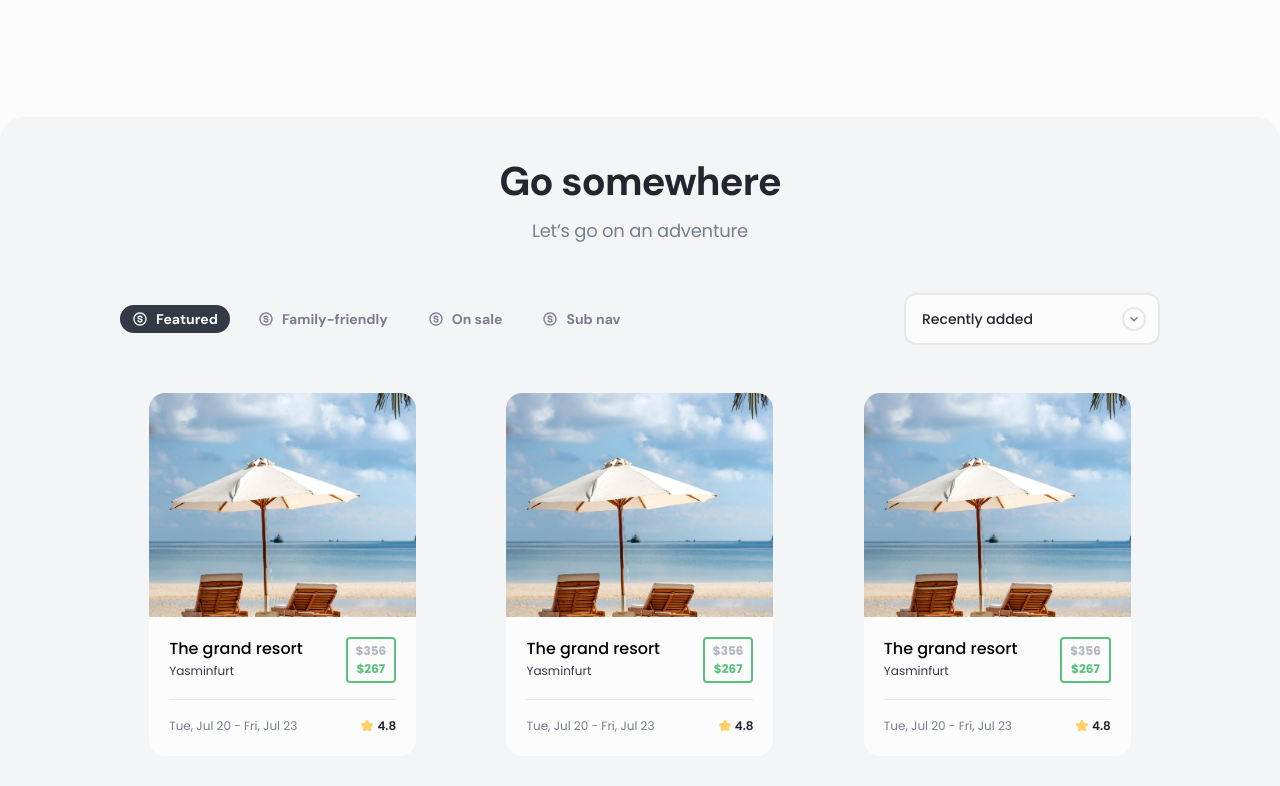
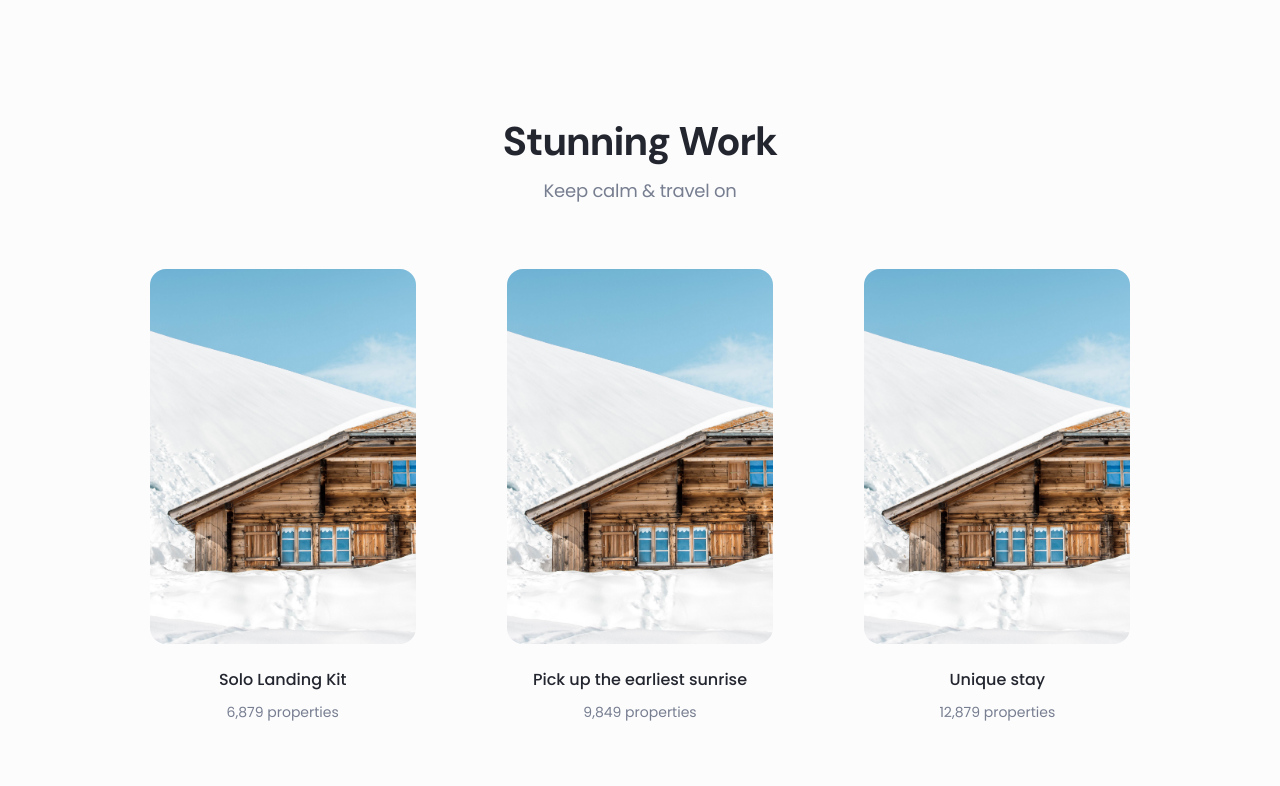
Before and after one commit to hasanlashgari01/fleet-react, a React (Vite) app: page / in a window 1280 px wide. Shown: the part 3346-4132 px from the top of the page. Built offline with nearby package versions, Linux system fonts and the light colour scheme.

Commit message:
Stunning Work

```diff
--- /dev/null
+++ b/src/components/LiveSection.jsx
@@ -0,0 +1,86 @@
+import { Swiper, SwiperSlide } from "swiper/react";
+import { Navigation } from "swiper/modules";
+import SectionTop from "./SectionTop";
+import "swiper/css";
+import "swiper/css/navigation";
+
+function LiveSection() {
+    const data = [
+        { image: "/public/images/products/Live-Product-1.jpg", title: "Solo Landing Kit", count: "6,879" },
+        { image: "/public/images/products/Live-Product-1.jpg", title: "Pick up the earliest sunrise", count: "9,849" },
+        { image: "/public/images/products/Live-Product-1.jpg", title: "Unique stay", count: "12,879" },
+    ];
+
+    return (
+        <div className="container pb-16">
+            <SectionTop title="Stunning Work" description="Keep calm & travel on" />
+            <div className="mt-16">
+                <Swiper
+                    slidesPerView={1.2}
+                    spaceBetween={32}
+                    breakpoints={{
+                        480: {
+                            slidesPerView: 1.6,
+                            spaceBetween: 24,
+                        },
+                        768: {
+                            slidesPerView: 2,
+                            spaceBetween: 24,
+                        },
+                        1024: {
+                            slidesPerView: 3,
+                            spaceBetween: 32,
+                        },
+                    }}
+                    navigation={{
+                        nextEl: ".image-swiper-button-next",
+                        prevEl: ".image-swiper-button-prev",
+                        disabledClass: "swiper-button-disabled",
+                    }}
+                    modules={[Navigation]}
+                >
+                    {data.map((item, index) => {
+                        return (
+                            <SwiperSlide key={index}>
+                                <div className="group flex flex-col items-center w-full select-none">
+                                    <div className="w-[266px] h-[375px] overflow-hidden rounded-2xl">
+                                        <img
+                                            src={item.image}
+                                            className="object-cover w-full h-full group-hover:scale-125 transition-transform duration-1000"
+                                            alt=""
+                                        />
+                                    </div>
+                                    <div className="text-center">
+                                        <h4 className="mt-6 text-neutral-2 font-PoppinsMedium text-base line-clamp-1">
+                                            {item.title}
+                                        </h4>
+                                        <span className="inline-block mt-2 text-neutral-4 font-PoppinsRegular text-sm/6">
+                                            {item.count} properties
+                                        </span>
+                                    </div>
+                                </div>
+                            </SwiperSlide>
+                        );
+                    })}
+                    <div className="text-center mt-8 lg:mt-12 space-x-2">
+                        <button
+                            className="image-swiper-button-prev border-2 border-transparent hover:border-neutral-6 disabled:border-none rounded-full transition-all duration-300 disabled:opacity-50"
+                            disabled
+                        >
+                            <svg className="w-10 h-10 p-2">
+                                <use href="#arrow-left"></use>
+                            </svg>
+                        </button>
+                        <button className="image-swiper-button-next border-2 border-transparent hover:border-neutral-6 disabled:border-none rounded-full transition-all duration-300 disabled:opacity-50">
+                            <svg className="w-10 h-10 p-2">
+                                <use href="#arrow-right"></use>
+                            </svg>
+                        </button>
+                    </div>
+                </Swiper>{" "}
+            </div>
+        </div>
+    );
+}
+
+export default LiveSection;
--- a/src/pages/main/Home.jsx
+++ b/src/pages/main/Home.jsx
@@ -3,6 +3,7 @@ import Adventure from "../../components/Adventure";
 import About from "../../components/About";
 import HowItWorked from "../../components/HowItWorked";
 import ProductCard from "../../components/ProductCard";
+import LiveSection from "../../components/LiveSection";
 
 function Home() {
     return (
@@ -11,6 +12,7 @@ function Home() {
             <Adventure />
             <About />
             <HowItWorked />
+            <LiveSection />
             <ProductCard />
         </>
     );
```
Also changed, not shown: public/images/products/Live-Product-1.jpg (added).
